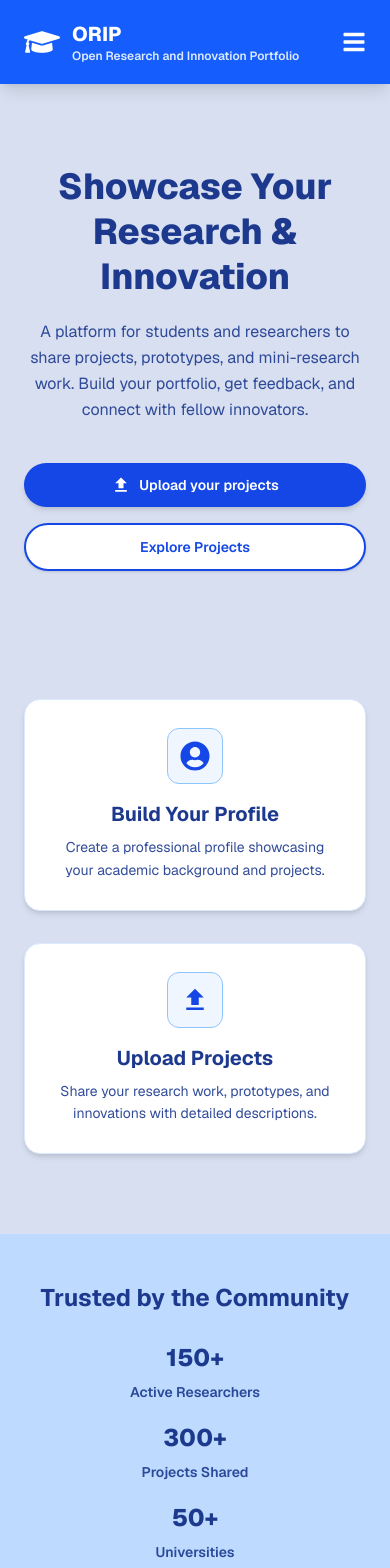
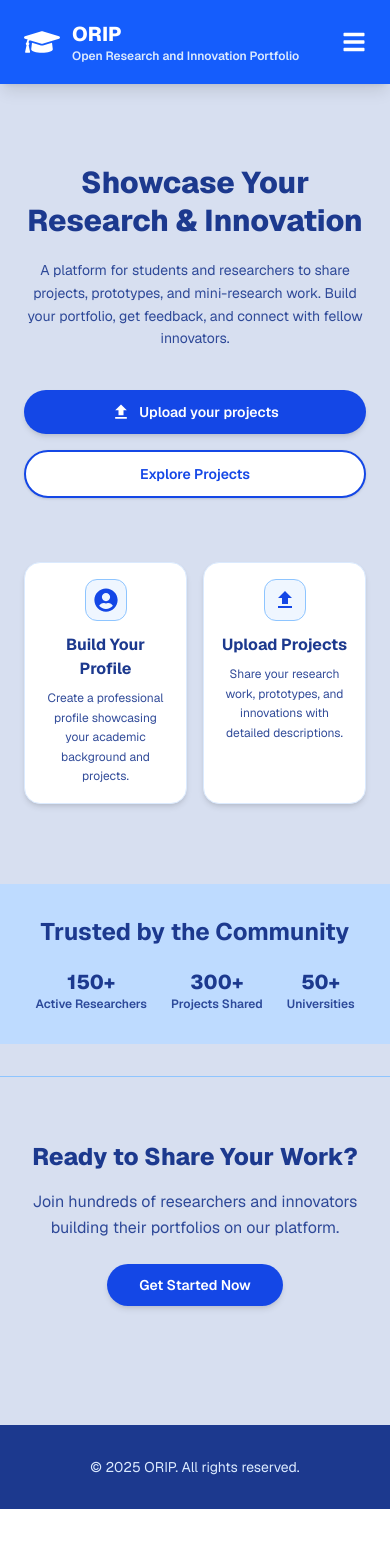
Before and after one commit to jelainelovendino/ORIP-frontend, a Next.js app: page / in a window 390 px wide. Shown: the top 1568 px of the page. After the commit the page ends 1509 px from the top, so only its background shows below. Built offline with nearby package versions, Linux system fonts and the light colour scheme.

Commit message:
Enhance homepage

```diff
--- a/app/page.jsx
+++ b/app/page.jsx
@@ -71,12 +71,12 @@ export default function HomePage() {
       </nav>
 
       {/* HERO SECTION */}
-      <section className="max-w-4xl mx-auto px-6 pt-20 pb-16 text-center">
-        <h1 className="text-4xl md:text-5xl font-extrabold text-blue-900 leading-tight">
+      <section className="max-w-4xl mx-auto px-6 pt-20 pb-8 md:pb-16 text-center">
+        <h1 className="text-3xl md:text-5xl font-extrabold text-blue-900 leading-tight">
           Showcase Your Research & Innovation
         </h1>
 
-        <p className="mt-5 text-base md:text-lg leading-relaxed text-blue-900/90 max-w-2xl mx-auto">
+        <p className="mt-5 text-sm md:text-lg leading-relaxed text-blue-900/90 max-w-2xl mx-auto">
           A platform for students and researchers to share projects, prototypes, and mini-research work.
           Build your portfolio, get feedback, and connect with fellow innovators.
         </p>
@@ -100,24 +100,24 @@ export default function HomePage() {
       </section>
 
       {/* FEATURES SECTION */}
-      <section className="max-w-5xl mx-auto px-6 mt-16 pb-8">
-        <div className="grid grid-cols-1 md:grid-cols-2 gap-8 mt-6">
-          <div className="bg-white rounded-2xl shadow-md hover:shadow-xl hover:scale-105 transition-all duration-300 p-7 text-center border border-blue-100 flex flex-col items-center">
-            <div className="mb-4 inline-flex items-center justify-center rounded-xl border border-blue-300 p-3 bg-blue-50">
-              <FaUserCircle className="text-3xl text-blue-700" />
+      <section className="max-w-5xl mx-auto px-6 mt-8 md:mt-16 pb-8">
+        <div className="grid grid-cols-2 md:grid-cols-2 gap-4 md:gap-8 mt-6">
+          <div className="bg-white rounded-2xl shadow-md hover:shadow-xl hover:scale-105 transition-all duration-300 p-4 md:p-7 text-center border border-blue-100 flex flex-col items-center">
+            <div className="mb-3 md:mb-4 inline-flex items-center justify-center rounded-xl border border-blue-300 p-2 md:p-3 bg-blue-50">
+              <FaUserCircle className="text-2xl md:text-3xl text-blue-700" />
             </div>
-            <h3 className="text-xl font-bold text-blue-900 mb-2">Build Your Profile</h3>
-            <p className="text-sm md:text-base leading-relaxed text-blue-900/90 max-w-sm mx-auto">
+            <h3 className="text-base md:text-xl font-bold text-blue-900 mb-2">Build Your Profile</h3>
+            <p className="text-xs md:text-base leading-relaxed text-blue-900/90 max-w-sm mx-auto">
               Create a professional profile showcasing your academic background and projects.
             </p>
           </div>
 
-          <div className="bg-white rounded-2xl shadow-md hover:shadow-xl hover:scale-105 transition-all duration-300 p-7 text-center border border-blue-100 flex flex-col items-center">
-            <div className="mb-4 inline-flex items-center justify-center rounded-xl border border-blue-300 p-3 bg-blue-50">
-              <MdUpload className="text-3xl text-blue-700" />
+          <div className="bg-white rounded-2xl shadow-md hover:shadow-xl hover:scale-105 transition-all duration-300 p-4 md:p-7 text-center border border-blue-100 flex flex-col items-center">
+            <div className="mb-3 md:mb-4 inline-flex items-center justify-center rounded-xl border border-blue-300 p-2 md:p-3 bg-blue-50">
+              <MdUpload className="text-2xl md:text-3xl text-blue-700" />
             </div>
-            <h3 className="text-xl font-bold text-blue-900 mb-2">Upload Projects</h3>
-            <p className="text-sm md:text-base leading-relaxed text-blue-900/90 max-w-sm mx-auto">
+            <h3 className="text-base md:text-xl font-bold text-blue-900 mb-2">Upload Projects</h3>
+            <p className="text-xs md:text-base leading-relaxed text-blue-900/90 max-w-sm mx-auto">
               Share your research work, prototypes, and innovations with detailed descriptions.
             </p>
           </div>
@@ -125,25 +125,25 @@ export default function HomePage() {
       </section>
 
       {/* STATS */}
-      <section className="bg-blue-200 mt-12 py-12 text-center">
+      <section className="bg-blue-200 mt-12 py-8 text-center">
         <div className="max-w-5xl mx-auto px-8">
-          <h2 className="text-2xl font-bold text-blue-900 mb-8">Trusted by the Community</h2>
-          <div className="grid grid-cols-1 sm:grid-cols-3 gap-6">
+          <h2 className="text-2xl font-bold text-blue-900 mb-6">Trusted by the Community</h2>
+          <div className="flex flex-wrap justify-center gap-6 md:gap-16">
             <div className="flex flex-col items-center">
-              <div className="text-2xl md:text-3xl font-extrabold text-blue-900 leading-none">150+</div>
-              <div className="mt-3 text-sm md:text-base font-semibold text-blue-900/90">
+              <div className="text-xl md:text-2xl font-extrabold text-blue-900 leading-none">150+</div>
+              <div className="mt-1 text-xs md:text-sm font-semibold text-blue-900/90">
                 Active Researchers
               </div>
             </div>
             <div className="flex flex-col items-center">
-              <div className="text-2xl md:text-3xl font-extrabold text-blue-900 leading-none">300+</div>
-              <div className="mt-3 text-sm md:text-base font-semibold text-blue-900/90">
+              <div className="text-xl md:text-2xl font-extrabold text-blue-900 leading-none">300+</div>
+              <div className="mt-1 text-xs md:text-sm font-semibold text-blue-900/90">
                 Projects Shared
               </div>
             </div>
             <div className="flex flex-col items-center">
-              <div className="text-2xl md:text-3xl font-extrabold text-blue-900 leading-none">50+</div>
-              <div className="mt-3 text-sm md:text-base font-semibold text-blue-900/90">
+              <div className="text-xl md:text-2xl font-extrabold text-blue-900 leading-none">50+</div>
+              <div className="mt-1 text-xs md:text-sm font-semibold text-blue-900/90">
                 Universities
               </div>
             </div>
```
